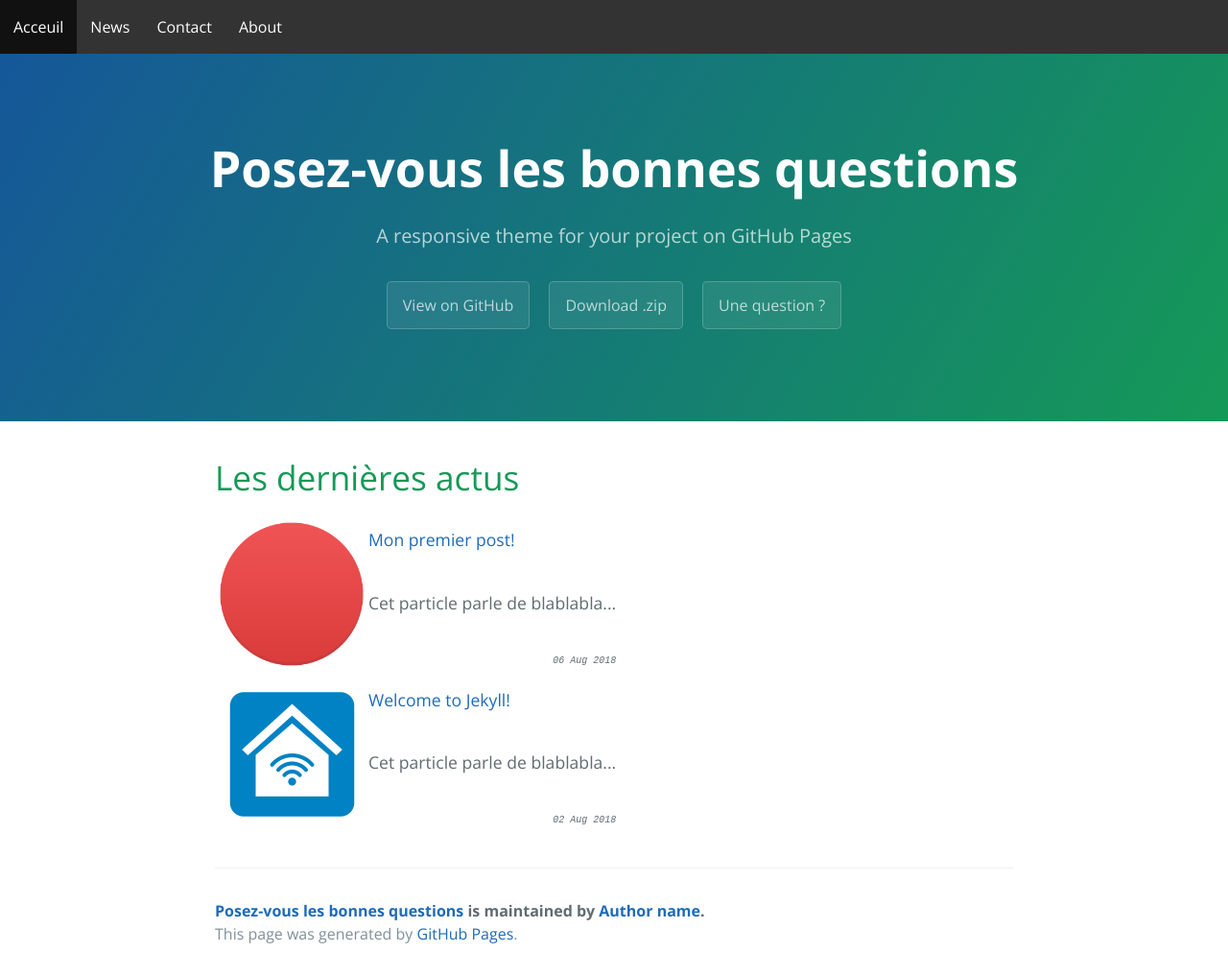
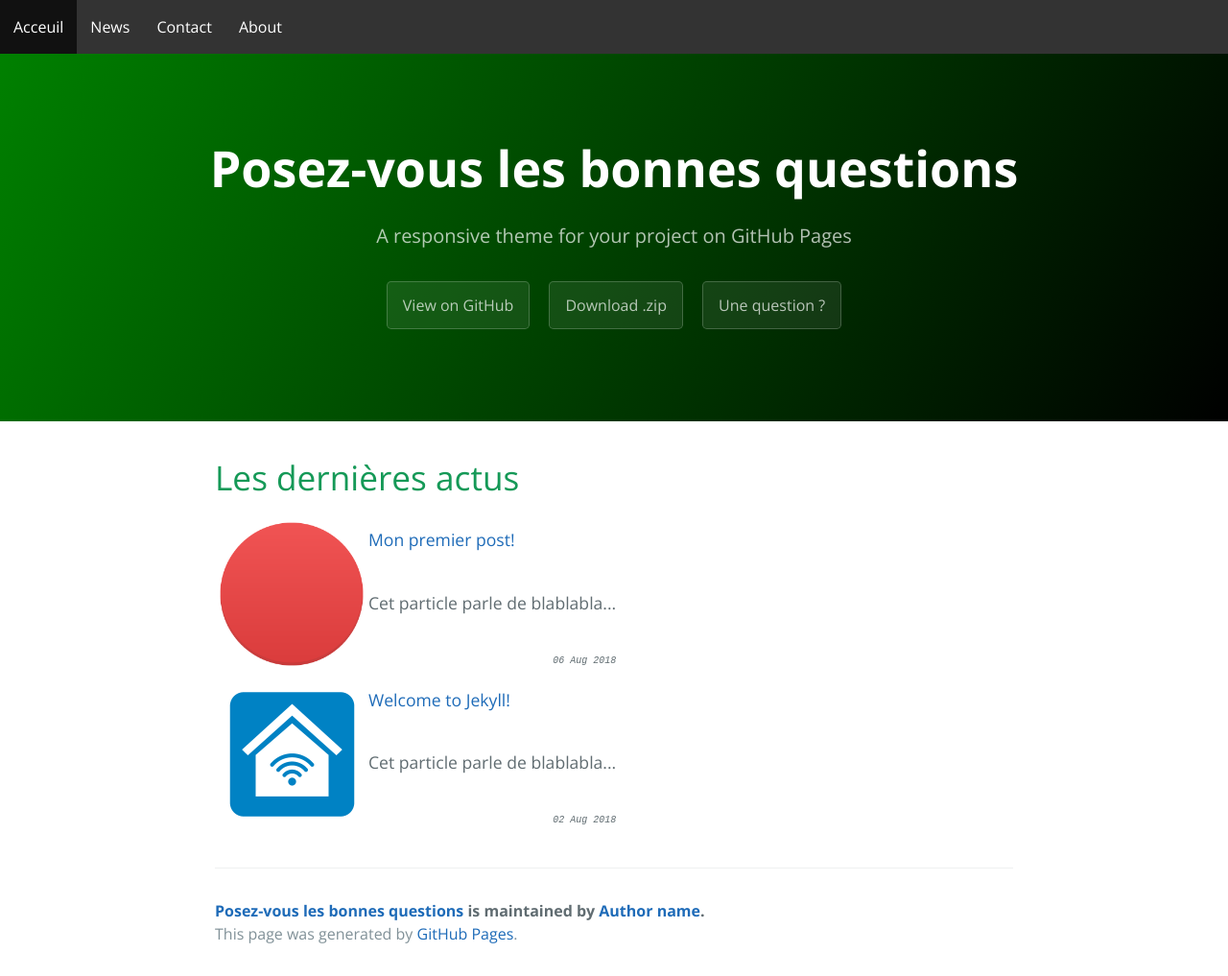
Before and after one commit to dufoura/dufoura.github.io, a Jekyll site: the page built from index.md, in a window 1280 px wide. Shown: the whole page at 96% size. Built offline with Jekyll 4.4.1, drawn with Linux system fonts in a browser that asks for light colours.

Commit message:
Update cayman.css

```diff
--- a/css/cayman.css
+++ b/css/cayman.css
@@ -139,7 +139,9 @@ a:hover { text-decoration: underline; }
 @media screen and (max-width: 42em) { .btn { display: block; width: 100%; padding: 0.75rem; font-size: 0.9rem; }
   .btn + .btn { margin-top: 1rem; margin-left: 0; } }
 
-.page-header { color: #fff; text-align: center; background-color: #159957; background-image: linear-gradient(120deg, #155799, #159957); }
+//.page-header { color: #fff; text-align: center; background-color: #159957; background-image: linear-gradient(120deg, #155799, #159957); }
+.page-header { color: #fff; text-align: center; background-color: #159957; background-image: linear-gradient(120deg, #008000, #000000); }
+
 @media screen and (min-width: 64em) { .page-header { padding: 5rem 6rem; } }
 @media screen and (min-width: 42em) and (max-width: 64em) { .page-header { padding: 3rem 4rem; } }
 @media screen and (max-width: 42em) { .page-header { padding: 2rem 1rem; } }
```
